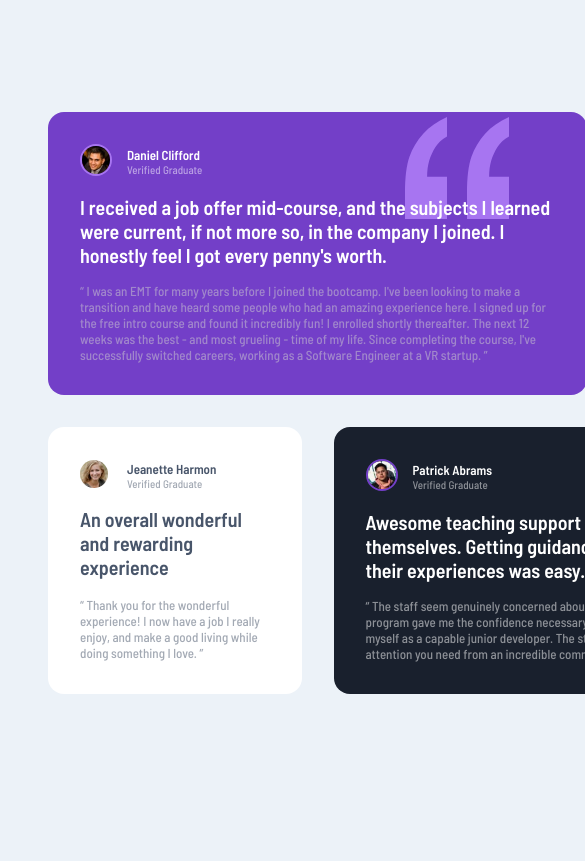
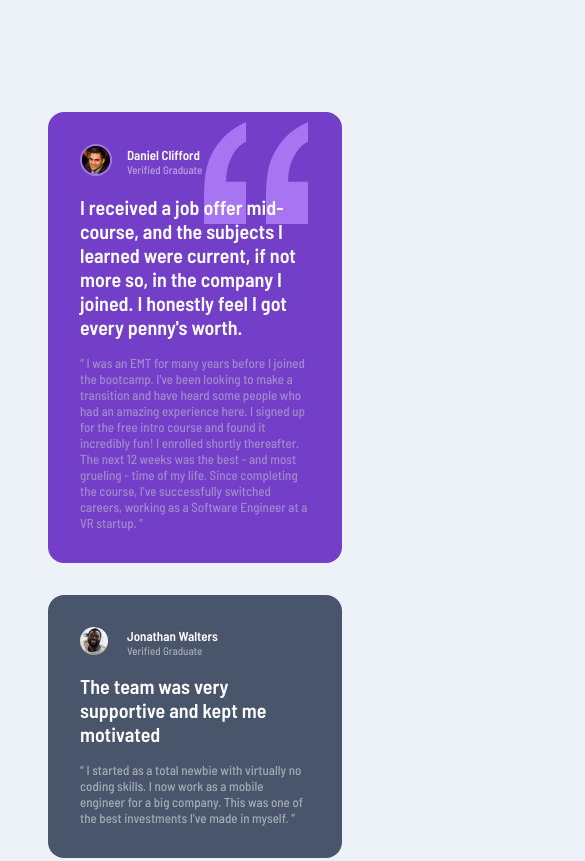
Before and after one commit to coco390/testimonials-grid-section-main, a plain HTML site: page index.html in a window 390 px wide. Shown: the top 861 px of the page, 585 px wide, since content can reach past the window. Drawn offline with Linux system fonts and the light colour scheme.

Commit message:
added media queries

```diff
--- a/style.css
+++ b/style.css
@@ -6,6 +6,8 @@ body {
     color: white;
     background-color: #ECF2F8;
     margin: 4rem auto;
+    display: flex;
+    justify-content: center;
 }
 
 h1,
@@ -126,3 +128,37 @@ p {
 .testimonial5 .testimonial p{
     color: #48556A;
  }
+
+ /*Media Query*/
+ @media (max-width: 768px) {
+
+    .container {
+        grid-template-columns: none;
+        width: 327px;
+    }
+
+    .card {
+        border-radius: 1rem;
+        padding: 2rem;
+        display: grid;
+        grid-template-columns: 47px 1fr;
+        grid-template-rows: auto;
+    }
+
+    .testimonial1 {
+        grid-area: 1 / 1 / 2 / 2;
+    }
+
+    .testimonial2 {
+         grid-area: 2 / 1 / 3 / 2;
+     }
+    .testimonial3 {
+         grid-area: 3 / 1 / 4 / 2;
+    }
+    .testimonial4 {
+         grid-area: 4 / 1 / 5 / 2;
+    }
+    .testimonial5 {
+         grid-area: 5 / 1 / 6 / 2;
+    }
+ }
```
